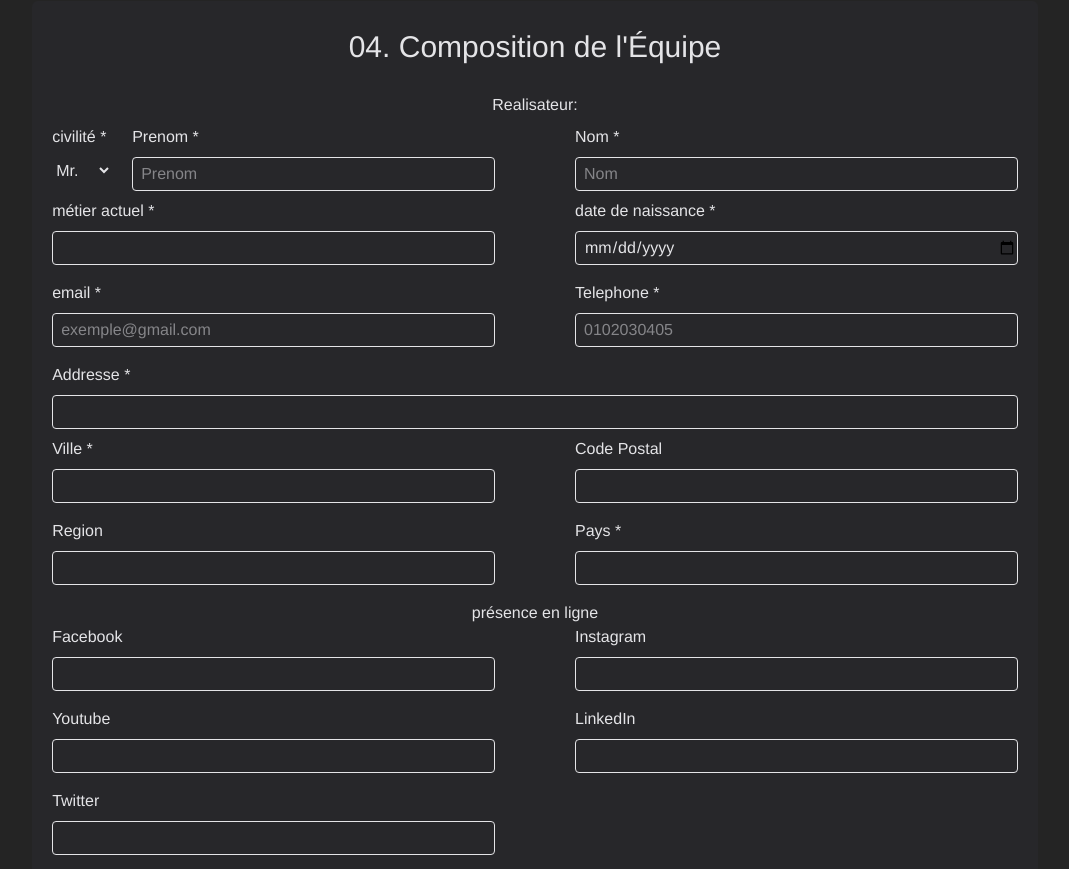
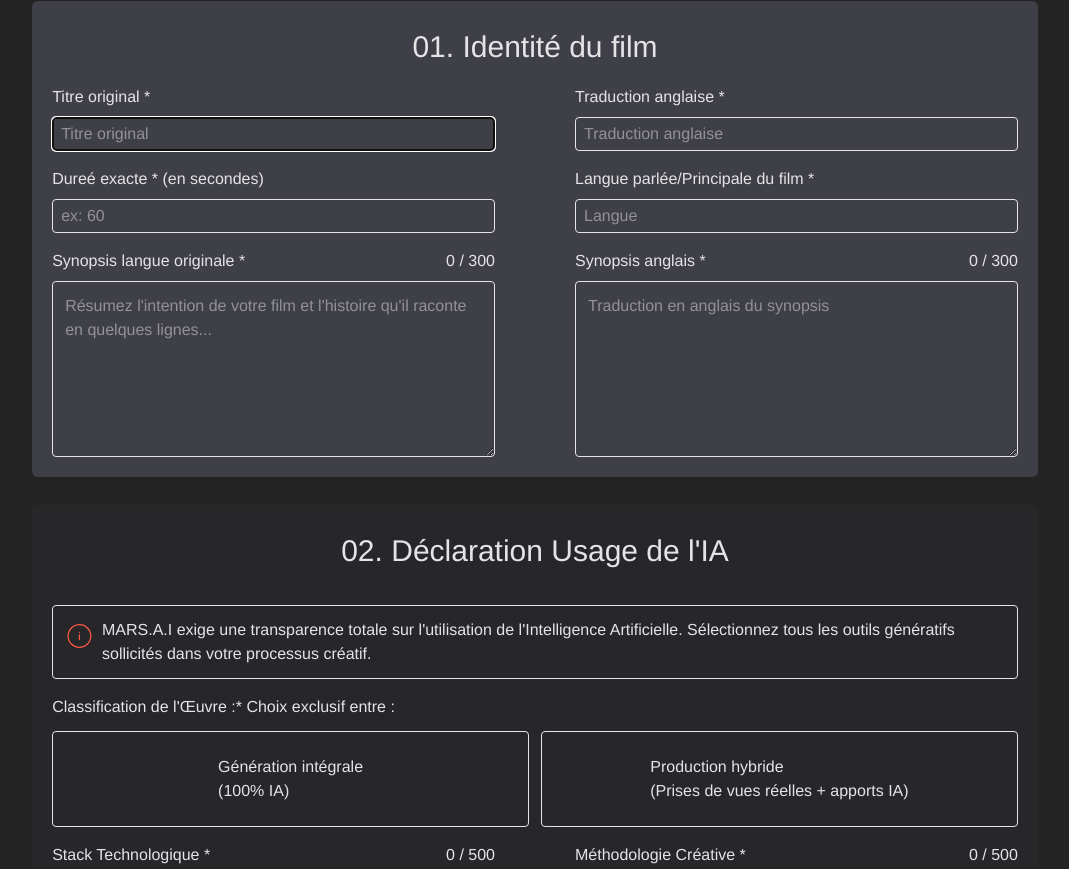
Before and after one commit to Gersho/marsai-front, a React (Vite) app: page /submit in a window 1280 px wide. Shown: the part 251-1120 px from the top of the page, without its empty margins (105-1174 px from the left). Built offline with nearby package versions, Linux system fonts and the light colour scheme.

Commit message:
movie submit form WIP i18next first 2 sections of form

```diff
--- a/src/components/MovieSubmit/MovieSubmitDeclaration.jsx
+++ b/src/components/MovieSubmit/MovieSubmitDeclaration.jsx
@@ -2,36 +2,38 @@ import { CiCircleInfo } from 'react-icons/ci';
 import FormSectionTitle from './base/FormSectionTitle';
 import FormSection from './base/FormSection';
 import FormTextArea from './base/FormTextArea';
+import { useTranslation } from 'react-i18next';
 
 function MovieSubmitDeclaration({ register }) {
+  const { t } = useTranslation();
+  const target = "submitMovieForm.declaration.";
+
   return (
     <FormSection className="bg-zinc-800 text-zinc-200">
 
 
       <FormSectionTitle
-        text="02. Déclaration Usage de l&apos;IA"
+        text={t(target + 'title')}
       />
 
       <div className="flex flex-col sm:flex-row gap-2 border border-gray rounded-sm w-full p-3 my-4">
         <CiCircleInfo className="text-accent text-4xl" />
         <p>
-          MARS.A.I exige une transparence totale sur l&apos;utilisation de
-          l&apos;Intelligence Artificielle. Sélectionnez tous les outils
-          génératifs sollicités dans votre processus créatif.
+          {t(target + 'paragraph')}
         </p>
       </div>
 
       <div className="flex flex-col w-full gap-3">
 
-        <p>Classification de l&apos;Œuvre :* Choix exclusif entre :</p>
+        <p>{t(target + 'isHybrid.title')}</p>
         <div className="flex flex-row justify-around gap-3 w-full pb-4">
           <label
             className="flex items-center justify-center h-24 border border-gray rounded-sm has-checked:bg-indigo-50 has-checked:text-black w-1/2 p-2 "
             htmlFor="form-full-ai"
           >
-            Génération intégrale
+            {t(target + 'isHybrid.false.0')}
             <br />
-            (100% IA)
+            {t(target + 'isHybrid.false.1')}
             <input
               className=" appearance-none"
               type="radio"
@@ -46,9 +48,9 @@ function MovieSubmitDeclaration({ register }) {
             className="flex items-center justify-center h-24 border border-gray rounded-sm has-checked:bg-indigo-50 has-checked:text-black w-1/2 p-2 "
             htmlFor="form-hybrid"
           >
-            Production hybride
+            {t(target + 'isHybrid.true.0')}
             <br />
-            (Prises de vues réelles + apports IA)
+            {t(target + 'isHybrid.true.1')}
             <input
               className=" appearance-none"
               type="radio"
@@ -66,11 +68,11 @@ function MovieSubmitDeclaration({ register }) {
 
         <FormTextArea
           className=""
-          label="Stack Technologique *"
+          label={t(target + 'aiTools.label')}
           maxCount={500}
           id="form-technical-stack"
-          placeholder="Listez les outils utilisés (ex: Midjourney pour les visuels, ElevenLabs pour les voix, Runway pour l&apos;animation...)"
-          title="Stack Technologique (max. 500 caractères)"
+          placeholder={t(target + 'aiTools.placeholder')}
+          title={t(target + 'aiTools.title')}
           register={register}
           name="aiTools"
           required={true}
@@ -78,11 +80,11 @@ function MovieSubmitDeclaration({ register }) {
 
         <FormTextArea
           className=""
-          label="Méthodologie Créative *"
+          label={t(target + 'creativeProcess.label')}
           maxCount={500}
           id="form-creative-methodology"
-          placeholder="Décrivez l&apos;interaction entre l&apos;humain et la machine dans ce processus.."
-          title="Méthodologie Créative (max. 500 caractères)"
+          placeholder={t(target + 'creativeProcess.placeholder')}
+          title={t(target + 'creativeProcess.title')}
           register={register}
           name="creativeProcess"
           required={true}
--- a/src/components/MovieSubmit/MovieSubmitDeliverables.jsx
+++ b/src/components/MovieSubmit/MovieSubmitDeliverables.jsx
@@ -1,6 +1,7 @@
 import InputImage from './base/InputImage';
 import FormSectionTitle from './base/FormSectionTitle';
 import FormSection from './base/FormSection';
+import { useTranslation } from 'react-i18next';
 
 function MovieSubmitDeliverables({ register }) {
 
--- a/src/components/MovieSubmit/MovieSubmitInfo.jsx
+++ b/src/components/MovieSubmit/MovieSubmitInfo.jsx
@@ -1,33 +1,37 @@
+import { useTranslation } from 'react-i18next';
 import BasicFormInput from './base/BasicFormInput'
 import FormSection from './base/FormSection';
 import FormSectionTitle from './base/FormSectionTitle';
 import FormTextArea from './base/FormTextArea';
 
 function MovieSubmitInfo({ register }) {
+    const { t } = useTranslation();
+    const target = "submitMovieForm.info.";
+
     return (
         <FormSection className="bg-zinc-700 text-zinc-200">
             <FormSectionTitle
-                text="01. Identité du film"
+                text={t(target + 'title')}
             />
 
             <div className="flex flex-col w-full sm:flex-row sm:justify-between sm:gap-20">
                 <BasicFormInput
-                    label="Titre original *"
+                    label={t(target + 'originalTitle.label')}
                     type="text"
                     id="form-original-title"
-                    placeholder="Titre original"
-                    title="Titre original"
+                    placeholder={t(target + 'originalTitle.title')}
+                    title={t(target + 'originalTitle.title')}
                     register={register}
                     name="originalTitle"
                     autoFocus={true}
                     required={true} />
 
                 <BasicFormInput
-                    label="Traduction anglaise *"
+                    label={t(target + 'englishTitle.label')}
                     type="text"
                     id="form-english-translation"
-                    placeholder="Traduction anglaise"
-                    title="Traduction anglaise"
+                    placeholder={t(target + 'englishTitle.title')}
+                    title={t(target + 'englishTitle.title')}
                     register={register}
                     name="englishTitle"
                     required={true}
@@ -36,22 +40,22 @@ function MovieSubmitInfo({ register }) {
 
             <div className="flex flex-col w-full sm:flex-row sm:justify-between sm:gap-20">
                 <BasicFormInput
-                    label="Dureé exacte * (en secondes)"
+                    label={t(target + 'duration.label')}
                     type="text"
                     id="form-duration"
                     placeholder="ex: 60"
-                    title="Dureé exacte (en secondes)"
+                    title={t(target + 'duration.title')}
                     register={register}
                     name="duration"
                     required={true}
                 />
 
                 <BasicFormInput
-                    label="Langue parlée/Principale du film *"
+                    label={t(target + 'language.label')}
                     type="text"
                     id="form-language"
-                    placeholder="Langue"
-                    title="Langue parlée/Principale du film"
+                    placeholder={t(target + 'language.placeholder')}
+                    title={t(target + 'language.title')}
                     register={register}
                     name="language"
                     required={true}
@@ -62,11 +66,11 @@ function MovieSubmitInfo({ register }) {
             <div className="flex flex-col items-center w-full sm:flex-row sm:justify-between sm:gap-20">
                 <FormTextArea
                     className=""
-                    label="Synopsis langue originale *"
+                    label={t(target + 'originalSynopsis.label')}
                     maxCount={300}
                     id="form-original-synopsis"
-                    placeholder="Résumez l&apos;intention de votre film et l&apos;histoire qu&apos;il raconte en quelques lignes..."
-                    title="synopsis langue originale (max. 300 caractères)"
+                    placeholder={t(target + 'originalSynopsis.placeholder')}
+                    title={t(target + 'originalSynopsis.title')}
                     register={register}
                     name="originalSynopsis"
                     required={true}
@@ -75,11 +79,11 @@ function MovieSubmitInfo({ register }) {
 
                 <FormTextArea
                     className=""
-                    label="Synopsis anglais *"
+                    label={t(target + 'englishSynopsis.label')}
                     maxCount={300}
                     id="form-english-synopsis"
-                    placeholder="Traduction en anglais du synopsis"
-                    title="synopsis anglais (max. 300 caractères)"
+                    placeholder={t(target + 'englishSynopsis.placeholder')}
+                    title={t(target + 'englishSynopsis.title')}
                     register={register}
                     name="englishSynopsis"
                     required={true}
--- a/src/config/locales/fr/translation.json
+++ b/src/config/locales/fr/translation.json
@@ -164,5 +164,66 @@
     "press": "Presse",
     "contact": "Contact",
     "copyright": "© 2025 MARS.A.I"
+  },
+  "submitMovieForm":{
+    "page":{
+        "titlePart1": "Appel à Projets 2026",
+        "titlePart2": "soumettre un film",
+        "paragraph": "Transmettez les éléments techniques, l'usage de l'IA et la composition de votre équipe. Tous les champs marqués d'une étoile (*) sont obligatoires.",
+        "submitButton": "finaliser ma soumission"
+    },
+    "info": {
+        "title": "01. Identité du film",
+        "originalTitle": {
+          "label": "Titre original *",
+          "title": "Titre original"
+        },
+        "englishTitle": {
+          "label": "Traduction anglaise *",
+          "title": "Traduction anglaise"
+        },
+        "duration": {
+          "label": "Dureé exacte * (en secondes)",
+          "title": "Dureé exacte (en secondes)"
+        },
+        "language": {
+          "label": "Langue parlée/Principale du film *",
+          "placeholder": "Langue",
+          "title": "Langue parlée ou Principale du film"
+        },
+        "originalSynopsis": {
+          "label": "Synopsis langue originale *",
+          "placeholder": "Résumez l'intention de votre film et l'histoire qu'il raconte en quelques lignes...",
+          "title": "synopsis langue originale (max. 300 caractères)"
+        },
+
+        "englishSynopsis": {
+          "label": "Synopsis anglais *",
+          "placeholder": "Traduction en anglais du synopsis",
+          "title": "synopsis anglais (max. 300 caractères)"
+        }
+    },
+    "declaration":{
+      "title": "02. Déclaration Usage de l'IA",
+      "paragraph": "MARS.A.I exige une transparence totale sur l'utilisation de l'Intelligence Artificielle. Sélectionnez tous les outils génératifs sollicités dans votre processus créatif.",
+      "isHybrid":{
+        "title": "Classification de l'Œuvre :* Choix exclusif entre :",
+        "false": ["Génération intégrale", "(100% IA)"],
+        "true": ["Production hybride", "(Prises de vues réelles + apports IA)"]
+      },
+      "aiTools":{
+          "label": "Stack Technologique *",
+          "placeholder": "Listez les outils utilisés (ex: Midjourney pour les visuels, ElevenLabs pour les voix, Runway pour l'animation...)",
+          "title": "Stack Technologique (max. 500 caractères)"
+      },
+      "creativeProcess":{
+          "label": "Méthodologie Créative *",
+          "placeholder": "Décrivez l'interaction entre l'humain et la machine dans ce processus..",
+          "title": "Méthodologie Créative (max. 500 caractères)"
+      }
+    },
+    "deliverables":{
+      "title": ""
+    }
   }
 }
--- a/src/pages/SubmitMoviePage.jsx
+++ b/src/pages/SubmitMoviePage.jsx
@@ -4,9 +4,13 @@ import MovieSubmitDeclaration from '../components/MovieSubmit/MovieSubmitDeclara
 import MovieSubmitDeliverables from '../components/MovieSubmit/MovieSubmitDeliverables';
 import MovieSubmitInfo from '../components/MovieSubmit/MovieSubmitInfo';
 import MovieSubmitTeamComposition from '../components/MovieSubmit/MovieSubmitTeamComposition';
+import { useTranslation } from 'react-i18next';
+
 
 function SubmitMoviePage() {
   const form = useForm();
+  const { t } = useTranslation();
+  const target = "submitMovieForm.page.";
 
   async function onSubmit(data) {
     console.log('data: ', data);
@@ -41,12 +45,10 @@ function SubmitMoviePage() {
     <>
       <div className="py-25 flex flex-col items-center text-white">
         <div className="flex flex-col items-center w-5/6 gap-4 pb-4">
-          <h2 className="text-2xl">Appel à Projets 2026</h2>
-          <h1 className="text-5xl">soumettre un film</h1>
+          <h2 className="text-2xl">{t(target + 'titlePart1')}</h2>
+          <h1 className="text-5xl">{t(target + 'titlePart2')}</h1>
           <p>
-            Transmettez les éléments techniques, l&apos;usage de l&apos;IA et la
-            composition de votre équipe. Tous les champs marqués d&apos;une
-            étoile (*) sont obligatoires.
+            {t(target + 'paragraph')}
           </p>
         </div>
         <form
@@ -54,13 +56,13 @@ function SubmitMoviePage() {
           onSubmit={form.handleSubmit(onSubmit)}
           encType="multipart/form-data"
         >
-          {/* <MovieSubmitInfo register={form.register} />
+          <MovieSubmitInfo register={form.register} />
           <MovieSubmitDeclaration register={form.register} />
-          <MovieSubmitDeliverables register={form.register} /> */}
+          <MovieSubmitDeliverables register={form.register} />
           <MovieSubmitTeamComposition form={form} />
-          {/* <MovieCertificateOfOwnership /> */}
+          <MovieCertificateOfOwnership />
           <button className="border p-3 rounded-md">
-            finaliser ma soumission
+            {t(target + 'submitButton')}
           </button>
         </form>
       </div>
```
